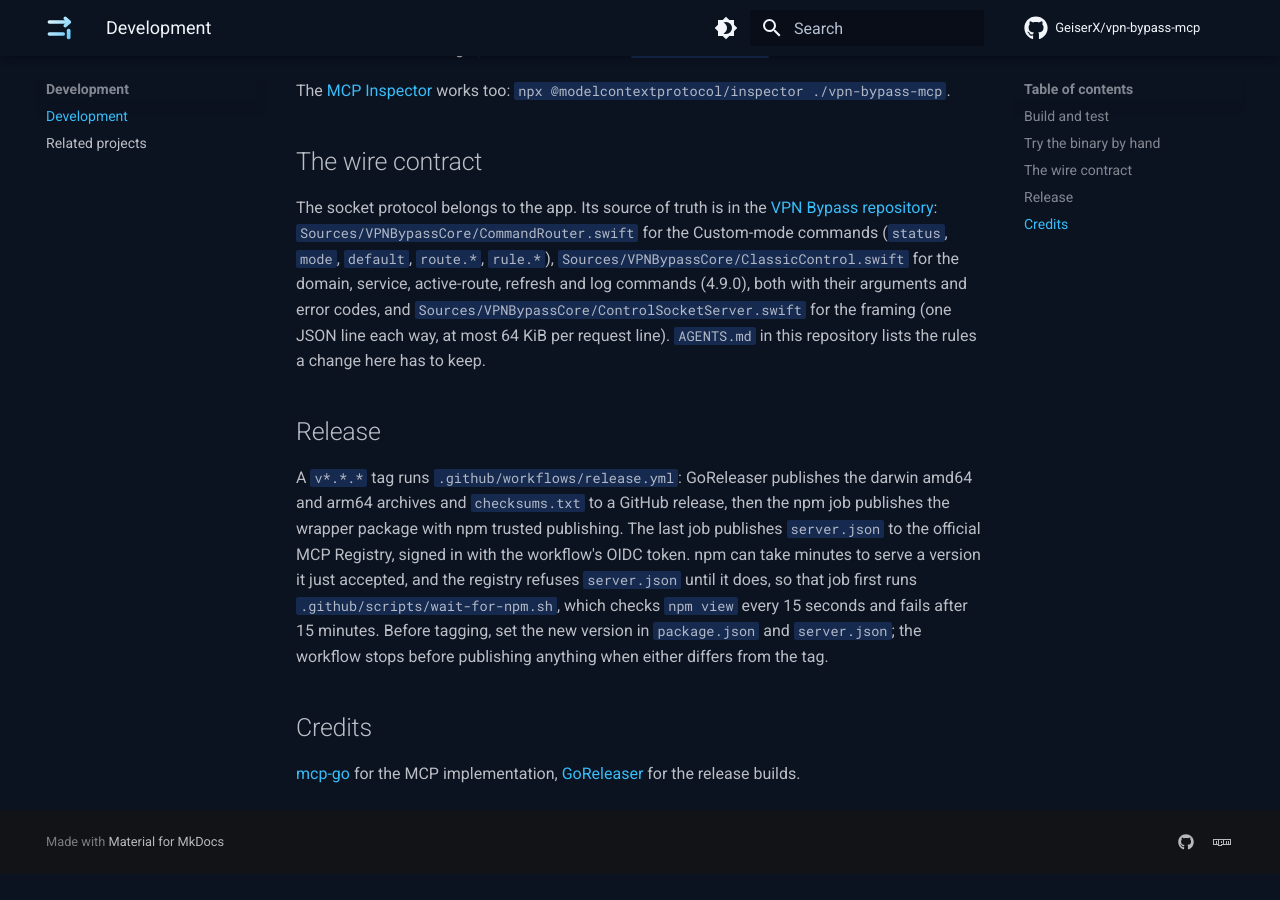
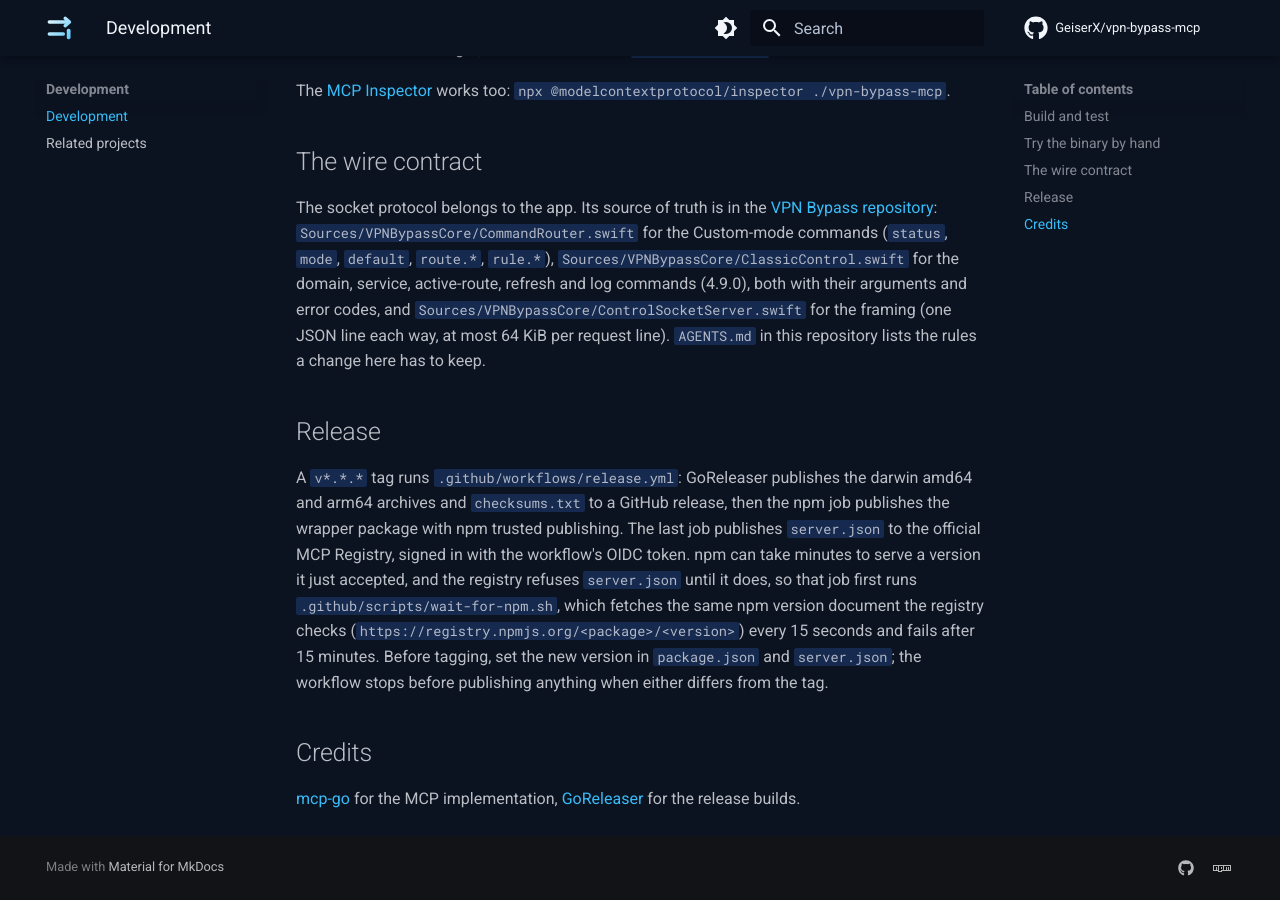
Before and after one commit to GeiserX/vpn-bypass-mcp, an MkDocs documentation site: the page built from docs/development.md, in a window 1280 px wide and 900 px high, scrolled down 737 px. Built offline with MkDocs 1.6.1 and Material for MkDocs 9.7.7, drawn with Linux system fonts in a browser that asks for light colours; comment, search, counter and statistics services are not loaded; before the commit the page ends 1611 px from its top, so only the background shows below that.

Commit message:
fix(ci): wait on the npm version document the MCP Registry actually fetches

```diff
--- a/docs/development.md
+++ b/docs/development.md
@@ -32,7 +32,7 @@ The socket protocol belongs to the app. Its source of truth is in the [VPN Bypas
 
 ## Release
 
-A `v*.*.*` tag runs `.github/workflows/release.yml`: GoReleaser publishes the darwin amd64 and arm64 archives and `checksums.txt` to a GitHub release, then the npm job publishes the wrapper package with npm trusted publishing. The last job publishes `server.json` to the official MCP Registry, signed in with the workflow's OIDC token. npm can take minutes to serve a version it just accepted, and the registry refuses `server.json` until it does, so that job first runs `.github/scripts/wait-for-npm.sh`, which checks `npm view` every 15 seconds and fails after 15 minutes. Before tagging, set the new version in `package.json` and `server.json`; the workflow stops before publishing anything when either differs from the tag.
+A `v*.*.*` tag runs `.github/workflows/release.yml`: GoReleaser publishes the darwin amd64 and arm64 archives and `checksums.txt` to a GitHub release, then the npm job publishes the wrapper package with npm trusted publishing. The last job publishes `server.json` to the official MCP Registry, signed in with the workflow's OIDC token. npm can take minutes to serve a version it just accepted, and the registry refuses `server.json` until it does, so that job first runs `.github/scripts/wait-for-npm.sh`, which fetches the same npm version document the registry checks (`https://registry.npmjs.org/<package>/<version>`) every 15 seconds and fails after 15 minutes. Before tagging, set the new version in `package.json` and `server.json`; the workflow stops before publishing anything when either differs from the tag.
 
 ## Credits
 
```
Also changed, not shown: AGENTS.md (+1 -1 lines), 2 other files.
